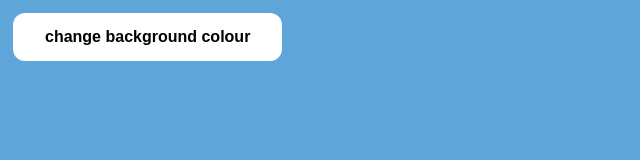
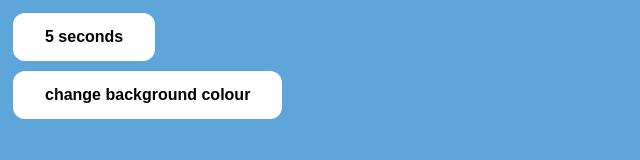
Before and after one commit to Dot32IsCool/learning-javascript, a plain HTML site: page index.html in a window 1280 px wide. Shown: the whole page, without its empty margins (0-640 px from the left). Drawn offline with Linux system fonts and the light colour scheme.

Commit message:
timer go brrrrrr

```diff
--- a/index.html
+++ b/index.html
@@ -5,7 +5,9 @@
 
   <!-- CSS starts here -->
   <style>
-  	button {
+  	button, p {
+  		font-family: Arial, Helvetica, sans-serif;
+  		font: optional: = 1em;
 		  background-color: white;
 		  border-radius: 12px;
 		  border: none;
@@ -35,11 +37,14 @@
 </head>
 <body>
 	<!-- HTML starts here -->
+	<p><b id=count>0 seconds</b></p>
+	<br>
 	<button onClick="nextColour()"><b>change background colour</b></button>
 
 	<!-- JS starts here -->
   <script>
   	var colour = 205;
+  	var timer = 0
   	document.body.style.backgroundColor = `hsl(${colour}, 62%, 61%)`;
 
   	function nextColour() {
@@ -47,8 +52,15 @@
   		document.body.style.backgroundColor = `hsl(${colour}, 62%, 61%)`;
   	}
 
-  	setInterval(function(){
-			console.log('human is ready');
+  	setInterval( ()=>{
+			timer = timer + 1
+			var seconds = timer % 60
+			var minutes = Math.floor(timer/60)
+			if(timer < 60){
+				document.getElementById("count").innerHTML = `${seconds} seconds`
+			} else{
+				document.getElementById("count").innerHTML = `${minutes} minutes and ${seconds} seconds`
+			}
 		}, 1000)
   </script>
 </body>
```
